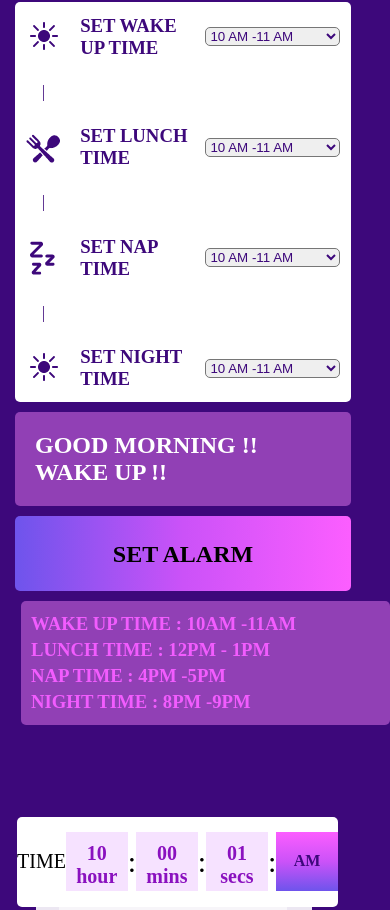
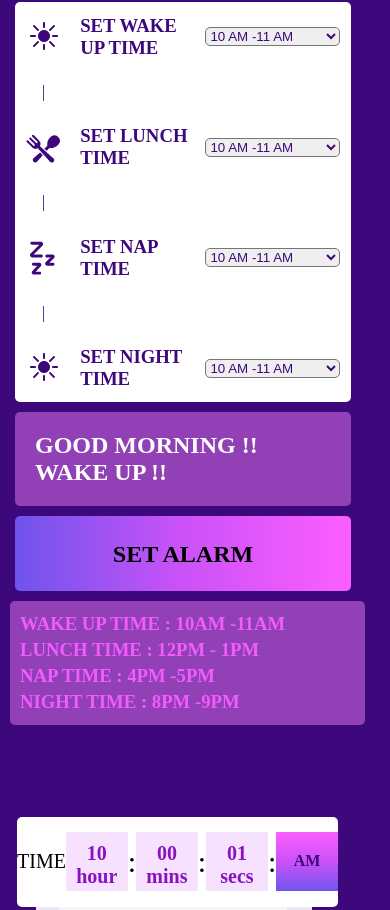
Before and after one commit to psurya162/reminderclock, a plain HTML site: page index.html in a window 390 px wide. Shown: the part 190-1100 px from the top of the page. Drawn offline with Linux system fonts and the light colour scheme.

Commit message:
rechecking

```diff
--- a/index.css
+++ b/index.css
@@ -212,10 +212,9 @@ align-items: center;
     }
     .alarm_notification {
 
-        margin-left: 21px;
-
-
-        display: inline;
+        margin-left: 10px;
+        /* display: inline; */
+        margin-right: 25px;
     }
     .parent1{
         margin-left: 15px;
```
